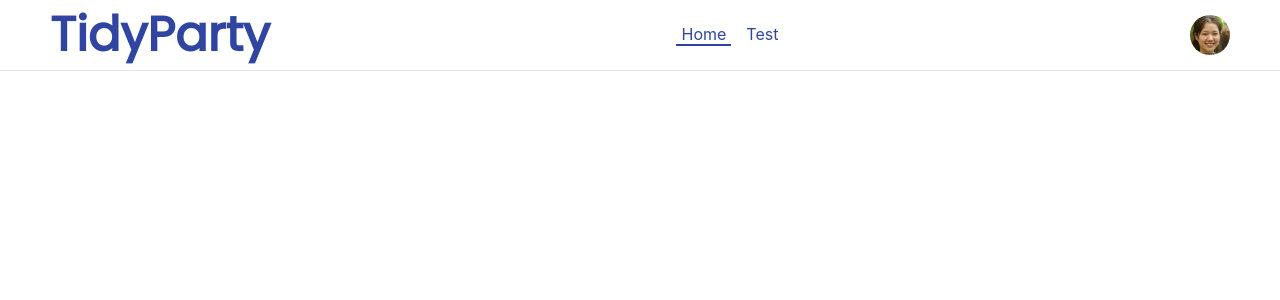
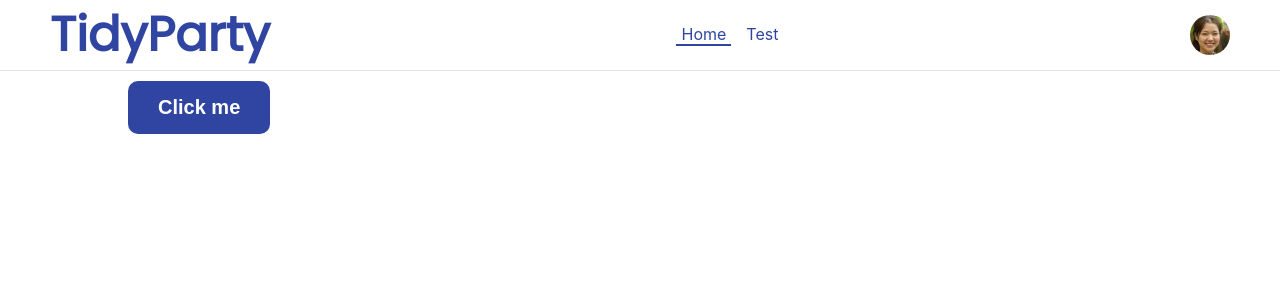
Before and after one commit to Nathandelenclos/TidyParty, a React (Create React App) app: page /TidyParty/ in a window 1280 px wide. Before the commit this address had no page. Shown: the top 300 px of the page. Built offline with nearby package versions, Linux system fonts and the light colour scheme.

Commit message:
fix: use homepage var in package for github page

```diff
--- a/package.json
+++ b/package.json
@@ -2,6 +2,7 @@
   "name": "tidy-party",
   "version": "0.1.0",
   "private": true,
+  "homepage": "TidyParty",
   "dependencies": {
     "@testing-library/jest-dom": "^5.14.1",
     "@testing-library/react": "^13.0.0",
--- /dev/null
+++ b/src/Components/Container.tsx
@@ -0,0 +1,10 @@
+import React from 'react';
+
+export const Container: React.FC<{ children: React.ReactNode }> = ({ children }) => (
+  <div style={{
+    margin: '10px 10%',
+  }}
+  >
+    {children}
+  </div>
+);
--- a/src/Pages/_app.tsx
+++ b/src/Pages/_app.tsx
@@ -4,11 +4,12 @@ import { BrowserRouter, Route, Routes } from 'react-router-dom';
 import { Index } from '@Pages/index';
 import { GlobalContextProvider } from '@Contexts/Global';
 import { ThemeContextProvider } from '@Contexts/Theme';
+import json from '../../package.json';
 
 export const App: React.FC = () => (
   <GlobalContextProvider>
     <ThemeContextProvider>
-      <BrowserRouter>
+      <BrowserRouter basename={json.homepage}>
         <NavBar />
         <Routes>
           <Route path="/" element={<Index />} />
--- a/src/Pages/index.tsx
+++ b/src/Pages/index.tsx
@@ -1,6 +1,7 @@
 import React from 'react';
 import { Button, ButtonSize } from '@Components/Button';
 import { useNavigate } from 'react-router-dom';
+import { Container } from '@Components/Container';
 
 export const Index: React.FC = () => {
   const navigate = useNavigate();
@@ -10,8 +11,8 @@ export const Index: React.FC = () => {
   };
 
   return (
-    <div>
+    <Container>
       <Button size={ButtonSize.LARGE} onClick={onClick}>Click me</Button>
-    </div>
+    </Container>
   );
 };
```
